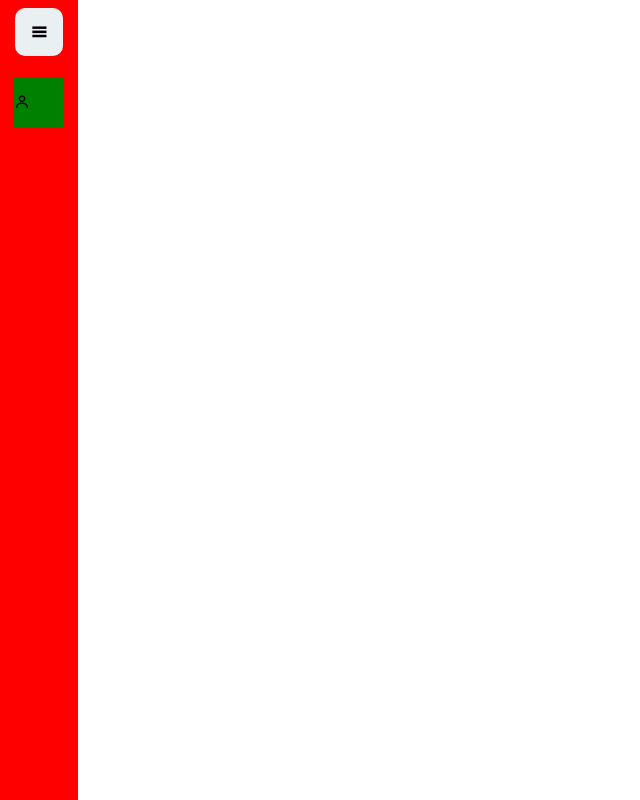
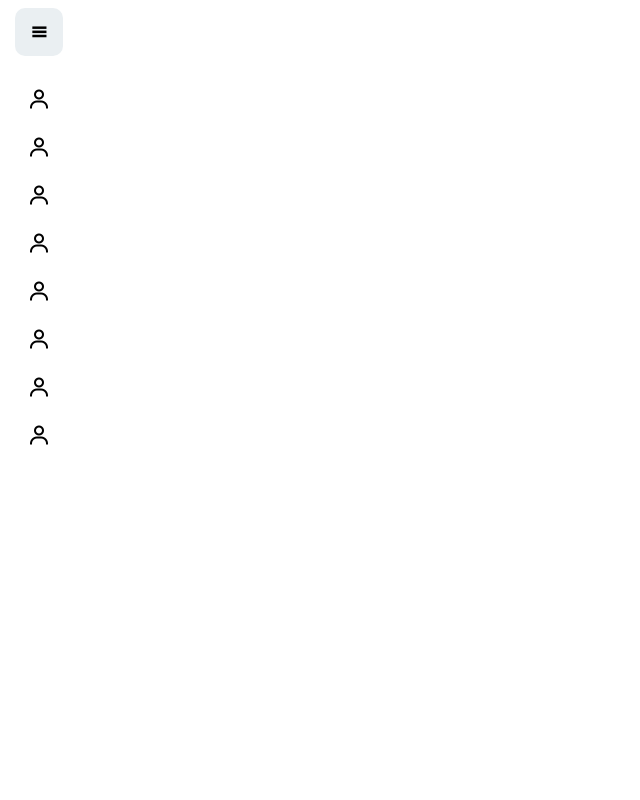
Before and after one commit to siva9495/forcollege, a React (Vite) app: page / in a window 1280 px wide. Shown: the whole page, without its empty margins (0-640 px from the left). Built offline with nearby package versions, Linux system fonts and the light colour scheme.

Commit message:
complete the navside bar need to change the icons

```diff
--- a/src/DashboardPage/NavSideBar.css
+++ b/src/DashboardPage/NavSideBar.css
@@ -7,7 +7,7 @@
     align-items: center;
     height: 100vh;
     width: 78px;
-    background-color: red;
+    /* background-color: red; */
     padding: 7px 5px;
     transition: all 0.5s ease;
 }
@@ -91,100 +91,125 @@
 .div_sidebar.active #btn {
     border-top-right-radius: 10px;
     border-bottom-right-radius: 10px;
+    cursor: pointer;
 }
 
 .div_sidebar:not(.active) #btn {
     border-radius: 10px;
+    cursor: pointer;
 }
 
 .ul_nav_list{
     margin-top: 20px;
 }
 
-/* .div_sidebar:not(.active) ul li{
+.div_sidebar:not(.active) ul li{
     height: 48px;
     width: 48px;
+    display: flex;
+    align-items: center;
+    justify-content: center;
     list-style: none;
-    background-color: green;
+    /* background-color: green; */
+    border-radius: 10px;
 }
 
-.div_sidebar.active ul li{
+.div_sidebar:not(.active) ul li:hover{
     position: relative;
-    height: 48px;
-    width: 100%;
-    list-style: none;
-    background-color: green;
-} */
-
-
-
-.ul_nav_list li{
-    height: 50px;
-    width: 50px;
-    background-color: green;
+    background-color: black;
+    cursor: pointer;
 }
 
-.div_sidebar:not(.active) ul li{
-    display: flex;
-    flex-direction: row;
-    width: 50px;
+.div_sidebar:not(.active) ul li:hover i{
+    color: white;
+    cursor: pointer;
 }
 
-.div_sidebar:not(.active) .links_name{
+.div_sidebar:not(.active) ul li .tooltip{
+    display: none;
+    opacity: 0;
+}
+
+.div_sidebar:not(.active) ul li:hover .tooltip {
+    display: flex;
+    align-items: center;
+    justify-content: center;
+    position: absolute; /* Absolute positioning to allow placement outside the sidebar */
+    left: 100%; /* Position it right outside the sidebar */
+    top: 50%; /* Vertically center it relative to the list item */
+    transform: translateY(-50%); /* Adjust for proper vertical centering */
+    border-radius: 6px;
+    height: 35px;
+    width: 100px;
+    margin-left: 20px;
+    background-color: #fff;
+    box-shadow: 0 5px 10px rgba(0, 0, 0, 0.2);
+    opacity: 1;
+    pointer-events: auto;
+    transition: all 0.5s ease;
+    z-index: 100; /* Ensure it appears above other elements */
+}
+
+.div_sidebar:not(.active) ul li a .links_name{
+    display: none;
     opacity: 0;
     pointer-events: none;
 }
 
-.div_sidebar.active .links_name{
-    opacity: 1;
-    pointer-events: auto;
+.div_sidebar:not(.active) ul li a i{
+    font-size: 24px;
+    color: black;
 }
 
-.div_sidebar:not(.active) ul li .tooltip{
+.div_sidebar.active ul li{
     display: flex;
     align-items: center;
-    justify-content: center;
-    border-radius: 6px;
-    height: 35px;
-    width: 122px;
-    background-color: #fff;
-    box-shadow: 0 5px 10px rgb(0,0,0, 0.2);
-    transition: 0s;
-    opacity: 0;
+    justify-content: flex-start;
+    height: 48px;
+    width: 240px;
+    list-style: none;
+    border-radius: 10px;
+}
+
+.div_sidebar.active ul li:hover{
+    background-color: black;
+    cursor: pointer;
+}
+
+.div_sidebar.active ul li a{
+    display: flex;
+    align-items: center;
+    margin-left: 20px;
+    width: 100%;
+    height: 100%;
+    text-decoration: none;
+    color: black;
+}
+
+.div_sidebar.active ul li a i{
+    font-size: 24px;
+    margin-right: 10px;
+}
+
+.div_sidebar.active ul li:hover i{
+    color: white;
+    cursor: pointer;
+}
+
+.div_sidebar.active ul li:hover span{
+    color: white;
+    cursor: pointer;
+}
+
+.div_sidebar.active ul li a .links_name{
+    font-size: 15px;
+    font-weight: 600;
+    margin-left: 15px;
+    opacity: 1;
     pointer-events: none;
 }
 
 .div_sidebar.active ul li .tooltip{
     display: none;
+    opacity: 0;
 }
-
-.div_sidebar:not(.active) ul li:hover .tooltip{
-    opacity: 1;
-    pointer-events: auto;
-    transition: all 0.5s ease;
-}
-
-.div_sidebar:not(.active) ul li a{
-    color: black;
-    display: flex;
-    align-items: center;
-    justify-content: center;
-    text-decoration: none;
-    transition: all 0.4s ease;
-    border-radius: 12px;
-    white-space: nowrap;
-    font-weight: 500;
-    cursor: default;
-}
-
-.div_sidebar:not(.active) ul li a:hover{
-    color: white;
-    background-color: black;
-    transition: all 0.4s ease;
-}
-
-.div_sidebar:not(.active) ul li a i{
-    display: flex;
-    align-items: center;
-    justify-content: center;
-}
--- a/src/DashboardPage/NavSideBar.jsx
+++ b/src/DashboardPage/NavSideBar.jsx
@@ -35,9 +35,58 @@ const NavSideBar = () => {
             <li>
                 <a>
                   <i className='bx bx-user'></i>
-                  <span className='links_name'>Profile</span>
+                  <span className='links_name'>Dashboard</span>
                 </a>
-                <span className='tooltip'>Profile</span>
+                <span className='tooltip'>Dashboard</span>
+            </li>
+            <li>
+                <a>
+                  <i className='bx bx-user'></i>
+                  <span className='links_name'>Current Jobs</span>
+                </a>
+                <span className='tooltip'>Current Jobs</span>
+            </li>
+            <li>
+                <a>
+                  <i className='bx bx-user'></i>
+                  <span className='links_name'>Applied Jobs</span>
+                </a>
+                <span className='tooltip'>Applied Jobs</span>
+            </li>
+            <li>
+                <a>
+                  <i className='bx bx-user'></i>
+                  <span className='links_name'>Qualification Details</span>
+                </a>
+                <span className='tooltip'>Qualification Details</span>
+            </li>
+            <li>
+                <a>
+                  <i className='bx bx-user'></i>
+                  <span className='links_name'>Work Experience</span>
+                </a>
+                <span className='tooltip'>Work Experience</span>
+            </li>
+            <li>
+                <a>
+                  <i className='bx bx-user'></i>
+                  <span className='links_name'>Productivity Details</span>
+                </a>
+                <span className='tooltip'>Productivity Details</span>
+            </li>
+            <li>
+                <a>
+                  <i className='bx bx-user'></i>
+                  <span className='links_name'>Reference Details</span>
+                </a>
+                <span className='tooltip'>Reference Details</span>
+            </li>
+            <li>
+                <a>
+                  <i className='bx bx-user'></i>
+                  <span className='links_name'>Documents Upload</span>
+                </a>
+                <span className='tooltip'>Documents Upload</span>
             </li>
         </ul>
     </div>
```
